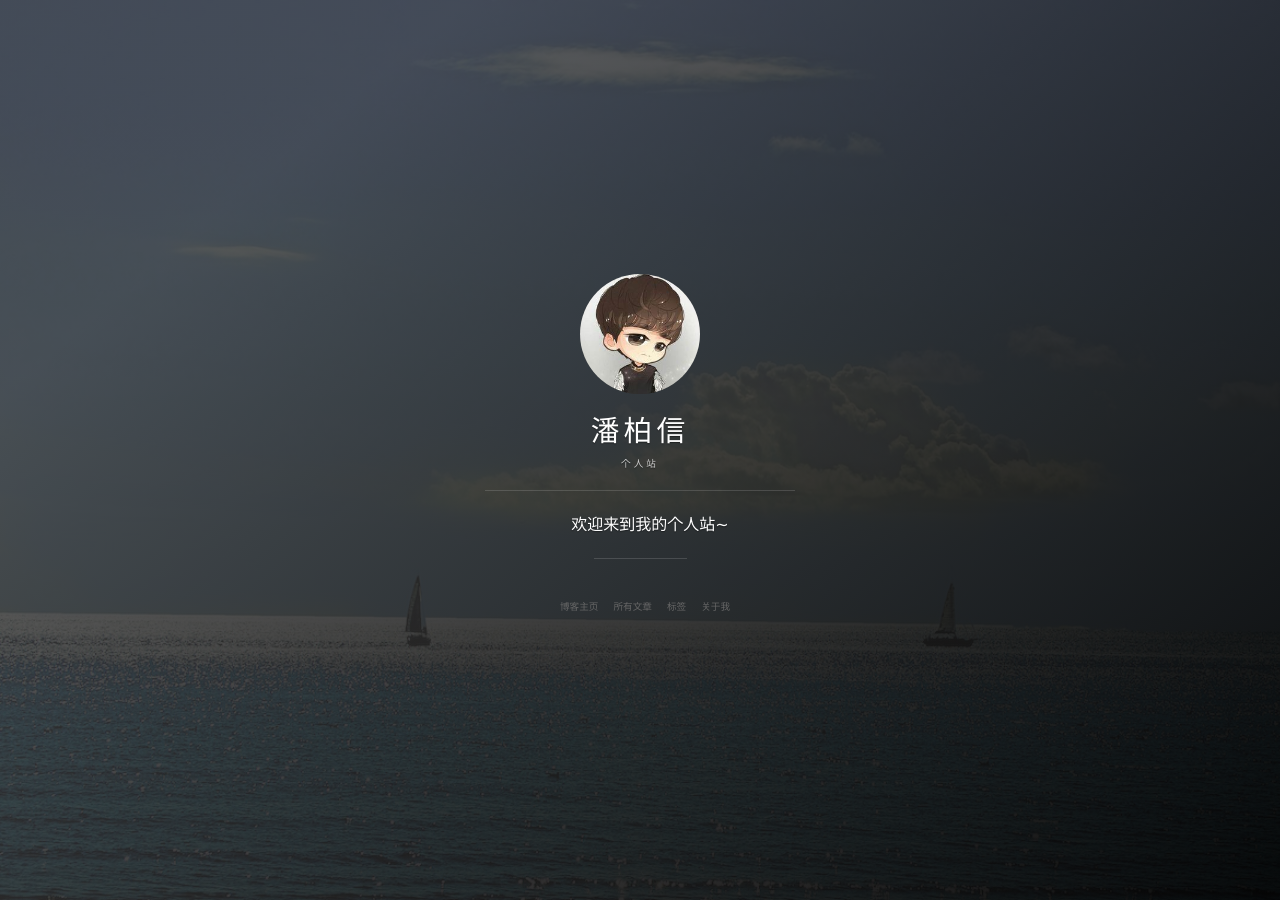
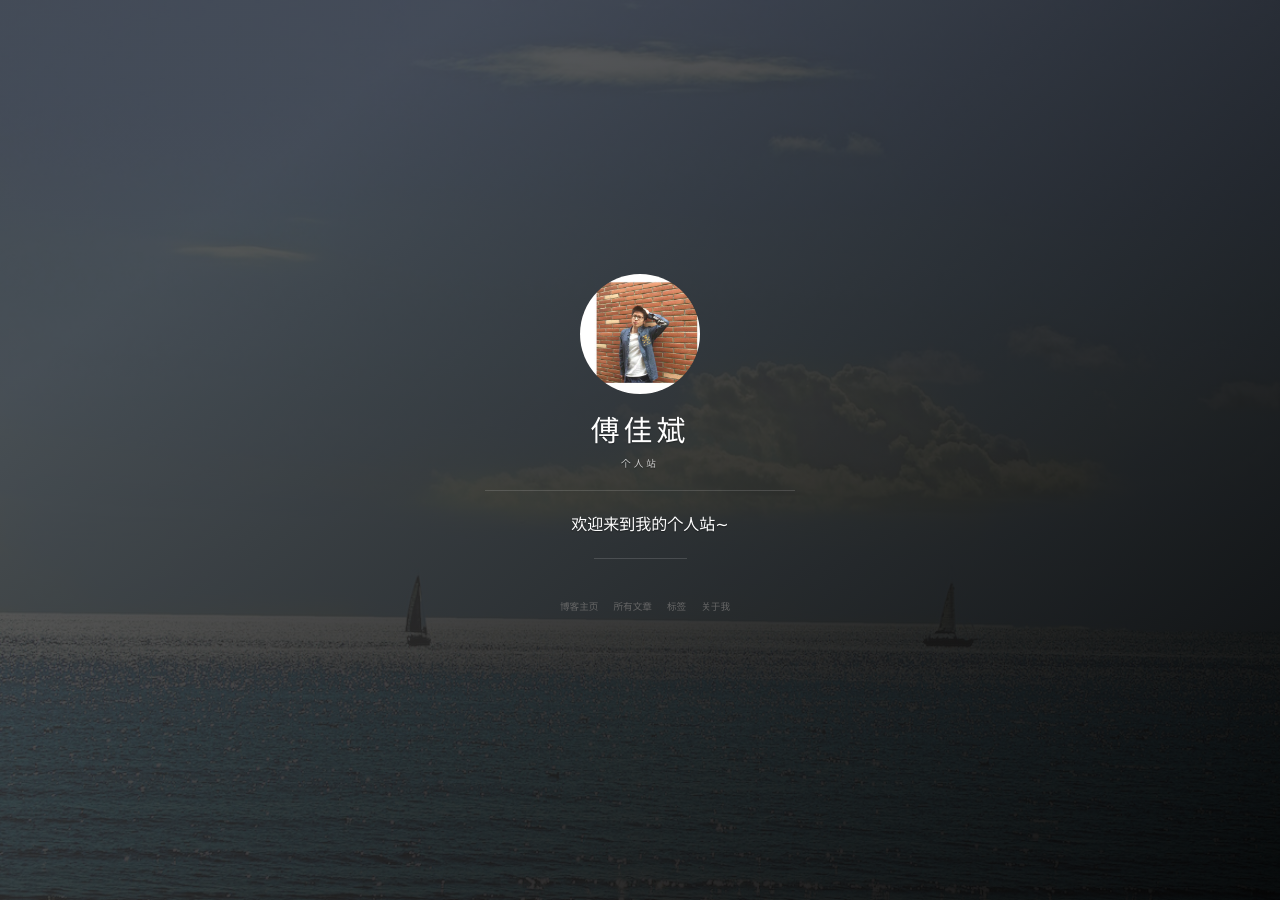
Before and after one commit to boundlessSkya/boundlessSkya.github.io, a Jekyll site: the page built from index.html, in a window 1280 px wide. Built offline with Jekyll 4.4.1, drawn with Linux system fonts in a browser that asks for light colours; nearby versions of some CDN libraries; a script that is not in the unit is left out; the list of posts is cut into pages by our own code; comment, search, counter and statistics services are not loaded; grey boxes are pictures that could not be loaded.

Commit message:
update personal information

```diff
--- a/_config.yml
+++ b/_config.yml
@@ -1,12 +1,12 @@
 # Basic
-title: 潘柏信
+title: 傅佳斌
 subtitle: 个人站
 description: 欢迎来到我的个人站~
 # 头像里面的标题
-avatarTitle: leopardpan
+avatarTitle: highsky
 # 头像里面的描述
 avatarDesc: iOS / 机器学习
-url: "http://baixin.io"
+url: "https://boundlessskya.github.io/"
 
 # Comment
 comment:
@@ -18,7 +18,7 @@ social:
     weibo: 5366874726
     github: leopardpan
     # twitter:
-    mail: leopardpan@icloud.com
+    mail: highsky578@gmail.com
 
 # 百度统计
 # 使用博客模板请去掉或者更换 id
```
Also changed, not shown: images/avatar.jpg.
